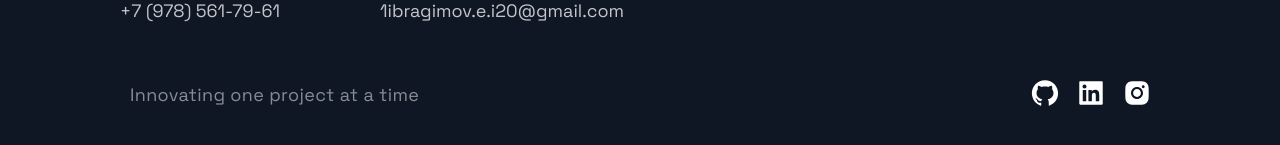
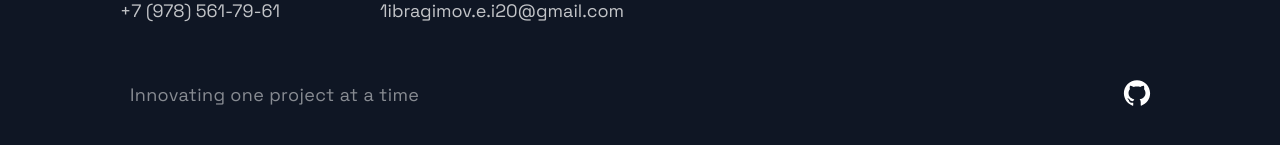
Before and after one commit to ibragimoov/portfolio, a Next.js app: page / in a window 1280 px wide. Shown: the part 3169-3314 px from the top of the page. Built offline with nearby package versions, Linux system fonts and the light colour scheme.

Commit message:
footer upd

```diff
--- a/src/components/Footer/Footer.js
+++ b/src/components/Footer/Footer.js
@@ -36,14 +36,11 @@ const Footer = () => {
                     <Slogan>Innovating one project at a time</Slogan>
                 </CompanyContainer>
                 <SocialContainer>
-                    <SocialIcons href="https://google.com">
+                    <SocialIcons
+                        target="_blank"
+                        href="https://github.com/ibragimoov"
+                    >
                         <AiFillGithub size="3rem" />
-                    </SocialIcons>
-                    <SocialIcons href="https://google.com">
-                        <AiFillLinkedin size="3rem" />
-                    </SocialIcons>
-                    <SocialIcons href="https://google.com">
-                        <AiFillInstagram size="3rem" />
                     </SocialIcons>
                 </SocialContainer>
             </SocialIconsContainer>
```
